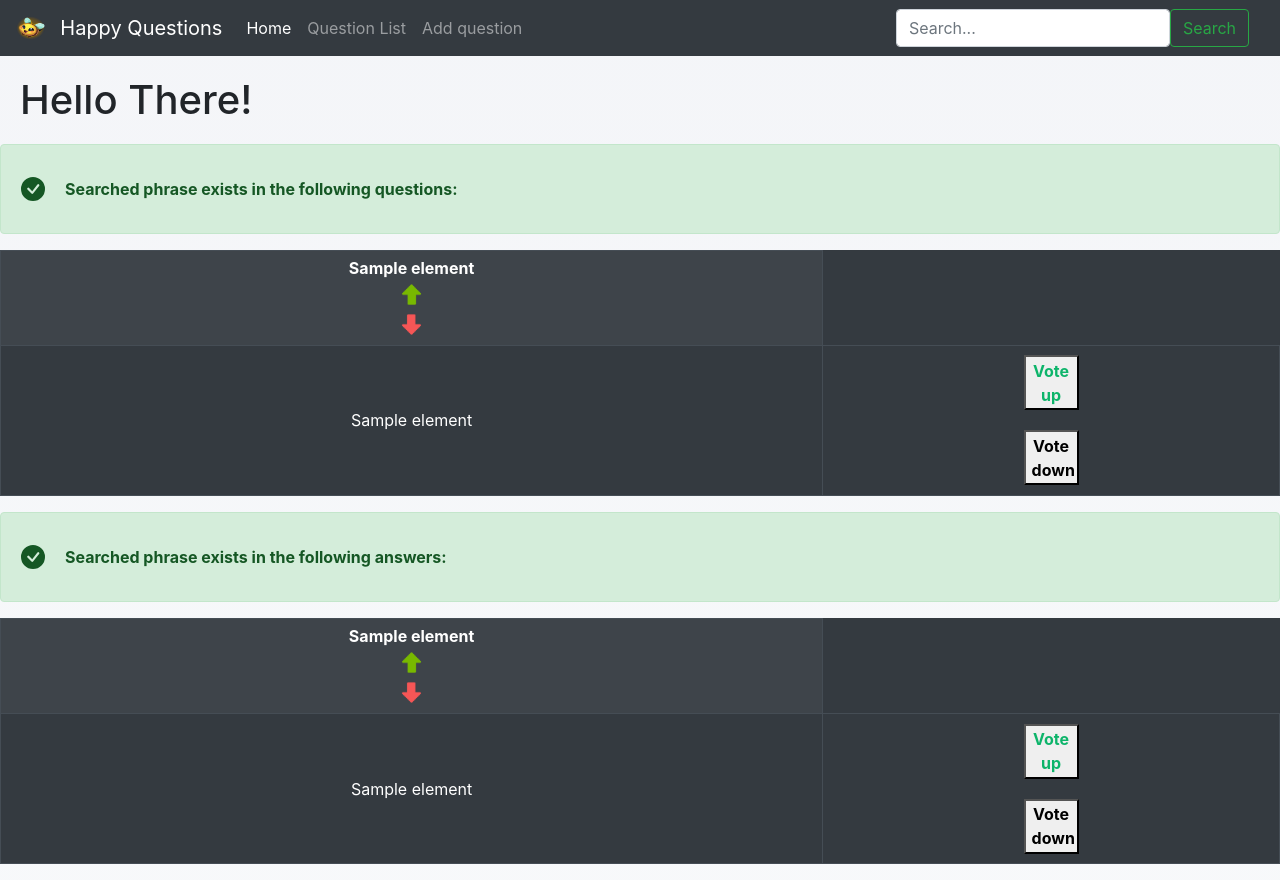
After one commit to damianTrybuszek/Ask-Mate, a Flask app: template templates/search_list.html in a window 1280 px wide. The commit adds this page. Run offline with Flask 2, Linux system fonts and the light colour scheme; the template is opened without the code that fills it: most values are stand-ins (such as "Sample title", 1, 10 or a date in 2020); some libraries are stand-ins or nearby versions.

Commit message:
Added search questions functionality and bootstrap styling

```diff
--- a/server.py
+++ b/server.py
@@ -151,5 +151,23 @@ def answers_vote_down(answer_id):
     return redirect(f"/question/{answer[0]['question_id']}")
 
 
+@app.route("/search", methods=["POST", "GET"])
+def search_question():
+    if request.method == "POST":
+        if "search" in request.form:
+            search_phrase = request.form['search']
+            return redirect(f"/search?q={search_phrase}")
+
+    search_phrase = request.args.get("q", "")
+    headers = data_handling.get_headers_questions()
+    question_list = data_handling.get_searched_questions(search_phrase)
+    answers_list = data_handling.get_searched_answers(search_phrase)
+
+    if len(question_list) == 0 and len(answers_list) == 0:
+        return render_template("empty_search_list.html")
+
+    return render_template("search_list.html", question_list=question_list, headers=headers, answers_list=answers_list)
+
+
 if __name__ == "__main__":
     app.run(debug=True)
--- a/templates/add_question.html
+++ b/templates/add_question.html
@@ -14,8 +14,6 @@
     <div class="textarea__input">
         <label for="message">Your question: </label><br/>
         <textarea type="text" name="message" id="message" placeholder="Type your question here" cols="100" rows="25" required></textarea>
-
-
     </div>
 
     <label class="label" for="file">Choose image to upload</label>
--- a/templates/base.html
+++ b/templates/base.html
@@ -9,20 +9,35 @@
     <style>
         body {
             background-image: url('/static/img/happy.png');
+            background: #fff1eb;
+            background: -webkit-linear-gradient(to bottom, rgba(230, 233, 240, 0.45), rgba(238, 241, 245, 0.45));
+            background: linear-gradient(to bottom, rgba(230, 233, 240, 0.45), rgba(238, 241, 245, 0.45))
         }
     </style>
-</head>
-<body>
-    <link rel="stylesheet" href="https://stackpath.bootstrapcdn.com/bootstrap/4.3.1/css/bootstrap.min.css" integrity="sha384-ggOyR0iXCbMQv3Xipma34MD+dH/1fQ784/j6cY/iJTQUOhcWr7x9JvoRxT2MZw1T" crossorigin="anonymous">
-    <nav class="navbar navbar-expand-lg navbar-light bg-light">
+
+   <svg xmlns="http://www.w3.org/2000/svg" style="display: none;">
+  <symbol id="check-circle-fill" fill="currentColor" viewBox="0 0 16 16">
+    <path d="M16 8A8 8 0 1 1 0 8a8 8 0 0 1 16 0zm-3.97-3.03a.75.75 0 0 0-1.08.022L7.477 9.417 5.384 7.323a.75.75 0 0 0-1.06 1.06L6.97 11.03a.75.75 0 0 0 1.079-.02l3.992-4.99a.75.75 0 0 0-.01-1.05z"/>
+  </symbol>
+  <symbol id="info-fill" fill="currentColor" viewBox="0 0 16 16">
+    <path d="M8 16A8 8 0 1 0 8 0a8 8 0 0 0 0 16zm.93-9.412-1 4.705c-.07.34.029.533.304.533.194 0 .487-.07.686-.246l-.088.416c-.287.346-.92.598-1.465.598-.703 0-1.002-.422-.808-1.319l.738-3.468c.064-.293.006-.399-.287-.47l-.451-.081.082-.381 2.29-.287zM8 5.5a1 1 0 1 1 0-2 1 1 0 0 1 0 2z"/>
+  </symbol>
+  <symbol id="exclamation-triangle-fill" fill="currentColor" viewBox="0 0 16 16">
+    <path d="M8.982 1.566a1.13 1.13 0 0 0-1.96 0L.165 13.233c-.457.778.091 1.767.98 1.767h13.713c.889 0 1.438-.99.98-1.767L8.982 1.566zM8 5c.535 0 .954.462.9.995l-.35 3.507a.552.552 0 0 1-1.1 0L7.1 5.995A.905.905 0 0 1 8 5zm.002 6a1 1 0 1 1 0 2 1 1 0 0 1 0-2z"/>
+  </symbol>
+</svg>
+
+
+<link rel="stylesheet" href="https://stackpath.bootstrapcdn.com/bootstrap/4.3.1/css/bootstrap.min.css" integrity="sha384-ggOyR0iXCbMQv3Xipma34MD+dH/1fQ784/j6cY/iJTQUOhcWr7x9JvoRxT2MZw1T" crossorigin="anonymous">
+    <nav class="navbar sticky-top navbar-expand-lg navbar-dark bg-dark">
       <img src="/static/img/happier.png" alt="" width="30" height="24" class="d-inline-block align-text-top">
       <div class="container-fluid">
         <a class="navbar-brand" href="/">Happy Questions</a>
-        <button class="navbar-toggler" type="button" data-bs-toggle="collapse" data-bs-target="#navbarNav" aria-controls="navbarNav" aria-expanded="false" aria-label="Toggle navigation">
-          <span class="navbar-toggler-icon"></span>
+        <button class="navbar-toggler" type="button" data-bs-toggle="collapse" data-bs-target="#navbarTogglerDemo03" aria-controls="navbarTogglerDemo03" aria-expanded="false" aria-label="Toggle navigation">
+      <span class="navbar-toggler-icon"></span>
         </button>
         <div class="collapse navbar-collapse" id="navbarNav">
-          <ul class="navbar-nav">
+            <ul class="navbar-nav mr-auto mb-2 mb-lg-0">
             <li class="nav-item">
               <a class="nav-link active" aria-current="page" href="/">Home</a>
             </li>
@@ -32,10 +47,21 @@
             <li class="nav-item">
               <a class="nav-link" href="/add_question">Add question</a>
             </li>
-          </ul>
+            </ul>
+
+        </div>
+        <div>
+          <form class="d-flex mr-auto" action="/search" method="POST" name="search_form" enctype="multipart/form-data">
+            <input class="form-control me-2" type="text" placeholder="Search..." aria-label="Search" align="right" name="search" required >
+              <button class="btn btn-outline-success" type="submit">Search</button>
+          </form>
         </div>
       </div>
     </nav>
+
+</head>
+<body>
+
     {% block content %}
     {% endblock %}
 
--- /dev/null
+++ b/templates/search_list.html
@@ -0,0 +1,130 @@
+{% extends "base.html" %}
+{% block title %} List questions {% endblock %}
+
+{% block content %}
+
+<h1 class="header">Hello There!</h1>
+
+    <div class="alert alert-success d-flex align-items-center" role="alert">
+  <svg class="bi flex-shrink-0 me-2" width="24" height="24" role="img" aria-label="Success:"><use xlink:href="#check-circle-fill"/></svg>
+  <div class="title__input">  Searched phrase exists in the following questions:
+</div>
+</div>
+
+<table class="table table-dark table-striped table-hover table-sm table-bordered border-light">
+
+    <tr class="text-center align-middle" >
+        {% for element in headers %}
+            {%  if element == "image" %}
+                <th class="text-center align-middle" colspan="2">
+                    {{ element }}
+
+                    <form action="/list?order_by={{ element }}&order_direction=asc" method="POST">
+                    <button class="asc__button" type="submit" name="asc"><img class="arrows_up_down" src="/static/graphics/up_arrow.jpg"></button>
+                    </form>
+
+                    <form action="/list?order_by={{ element }}&order_direction=desc" method="POST">
+                    <button class="desc__button" type="submit" name="desc"><img class="arrows_up_down" src="/static/graphics/down_arrow.jpg"></button>
+                    </form>
+                </th>
+            {% else %}
+                <th class="text-center align-middle">
+                    {{ element }}
+
+                    <form action="/list?order_by={{ element }}&order_direction=asc" method="POST">
+                    <button class="asc__button" type="submit" name="asc"><img class="arrows_up_down" src="/static/graphics/up_arrow.jpg"></button>
+                    </form>
+
+                    <form action="/list?order_by={{ element }}&order_direction=desc" method="POST">
+                    <button class="desc__button" type="submit" name="desc"><img class="arrows_up_down" src="/static/graphics/down_arrow.jpg"></button>
+                    </form>
+                </th>
+            {% endif %}
+        {% endfor %}
+    </tr>
+
+        {% for element in question_list %}
+    <tr class="text-center">
+            {% for key in element %}
+                {% if key == "id" %}
+                    <td class="text-center align-middle" ><a href="/question/{{ element[key] }}">{{ element[key] }}</a></td>
+                {% elif key == "image" and element[key] %}
+                    <td class="text-center align-middle"><img src="/static/img/{{ element[key] }}" alt="Question Image" align="center" max-width="100%" width="300"/></td>
+                {% else %}
+                    <td class="text-center align-middle">{{ element[key] }}</td>
+                {% endif %}
+            {% endfor %}
+        <form action="/question/{{ element['id'] }}/vote_up" method="POST">
+            <td class="text-center align-middle"><button class="voteup__button" onclick="alert('Thank you! You have up-voted the question!')" type="submit" name="vote_up">Vote up</button>
+        </form>
+        <form action="/question/{{ element['id'] }}/vote_down" method="POST">
+            <button class="votedown__button" onclick="alert('Thank you! You have down-voted the question!')" type="submit" name="vote_down">Vote down</button></td>
+        </form>
+    </tr>
+        {% endfor %}
+</table>
+
+
+
+
+<div class="alert alert-success d-flex align-items-center" role="alert">
+  <svg class="bi flex-shrink-0 me-2" width="24" height="24" role="img" aria-label="Success:"><use xlink:href="#check-circle-fill"/></svg>
+  <div class="title__input">  Searched phrase exists in the following answers:
+</div>
+</div>
+
+
+<table class="table table-dark table-striped table-hover table-sm table-bordered border-light">
+
+    <tr class="text-center align-middle" >
+        {% for element in headers %}
+            {%  if element == "image" %}
+                <th class="text-center align-middle" colspan="2">
+                    {{ element }}
+
+                    <form action="/list?order_by={{ element }}&order_direction=asc" method="POST">
+                    <button class="asc__button" type="submit" name="asc"><img class="arrows_up_down" src="/static/graphics/up_arrow.jpg"></button>
+                    </form>
+
+                    <form action="/list?order_by={{ element }}&order_direction=desc" method="POST">
+                    <button class="desc__button" type="submit" name="desc"><img class="arrows_up_down" src="/static/graphics/down_arrow.jpg"></button>
+                    </form>
+                </th>
+            {% else %}
+                <th class="text-center align-middle">
+                    {{ element }}
+
+                    <form action="/list?order_by={{ element }}&order_direction=asc" method="POST">
+                    <button class="asc__button" type="submit" name="asc"><img class="arrows_up_down" src="/static/graphics/up_arrow.jpg"></button>
+                    </form>
+
+                    <form action="/list?order_by={{ element }}&order_direction=desc" method="POST">
+                    <button class="desc__button" type="submit" name="desc"><img class="arrows_up_down" src="/static/graphics/down_arrow.jpg"></button>
+                    </form>
+                </th>
+            {% endif %}
+        {% endfor %}
+    </tr>
+
+        {% for element in answers_list %}
+    <tr class="text-center">
+            {% for key in element %}
+                {% if key == "id" %}
+                    <td class="text-center align-middle" ><a href="/question/{{ element[key] }}">{{ element[key] }}</a></td>
+                {% elif key == "image" and element[key] %}
+                    <td class="text-center align-middle"><img src="/static/img/{{ element[key] }}" alt="Question Image" align="center" max-width="100%" width="300"/></td>
+                {% else %}
+                    <td class="text-center align-middle">{{ element[key] }}</td>
+                {% endif %}
+            {% endfor %}
+        <form action="/question/{{ element['id'] }}/vote_up" method="POST">
+            <td class="text-center align-middle"><button class="voteup__button" onclick="alert('Thank you! You have up-voted the question!')" type="submit" name="vote_up">Vote up</button>
+        </form>
+        <form action="/question/{{ element['id'] }}/vote_down" method="POST">
+            <button class="votedown__button" onclick="alert('Thank you! You have down-voted the question!')" type="submit" name="vote_down">Vote down</button></td>
+        </form>
+    </tr>
+        {% endfor %}
+
+
+{% endblock %}
```
Also changed, not shown: data_handling.py (+26 -0 lines), static/styles.css (+24 -1 lines), templates/empty_search_list.html (added, +15 -0 lines), templates/index.html (+9 -0 lines), templates/list.html (+17 -13 lines).
